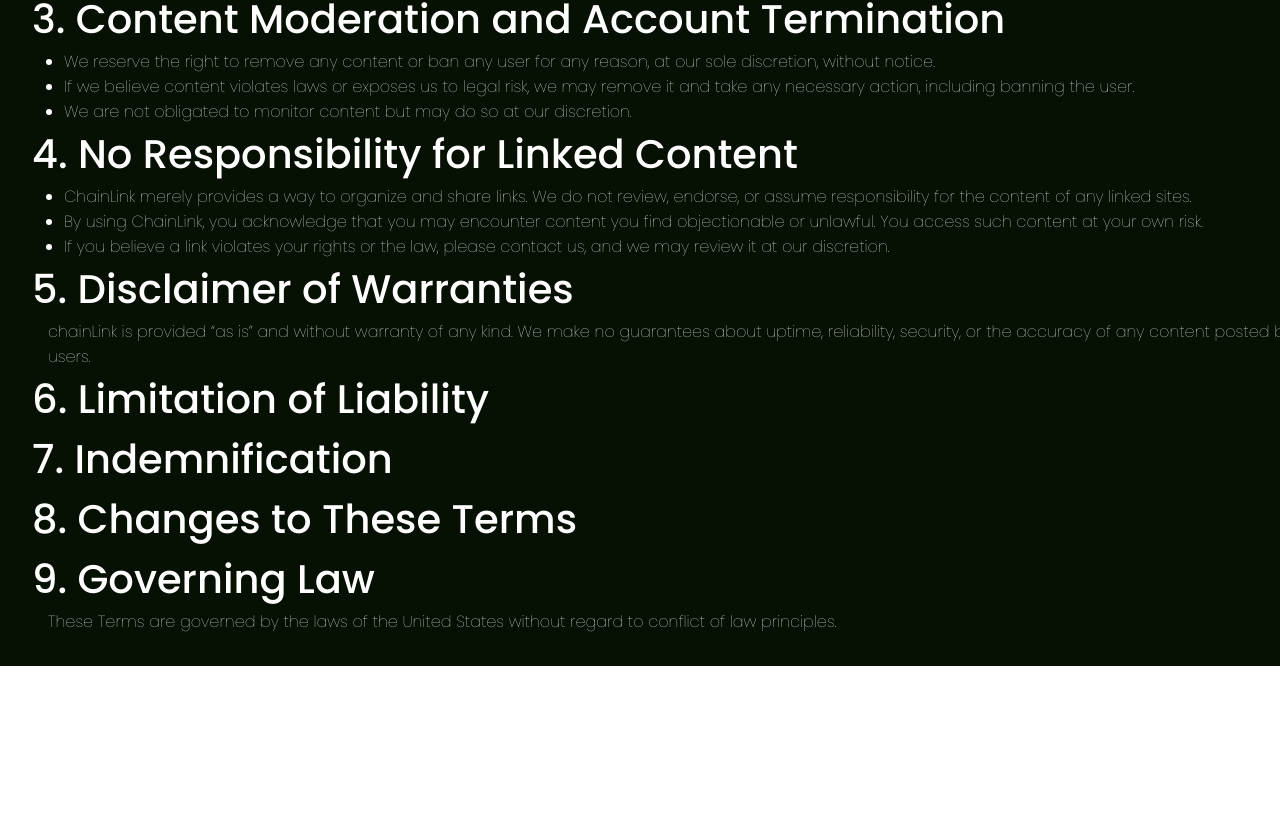
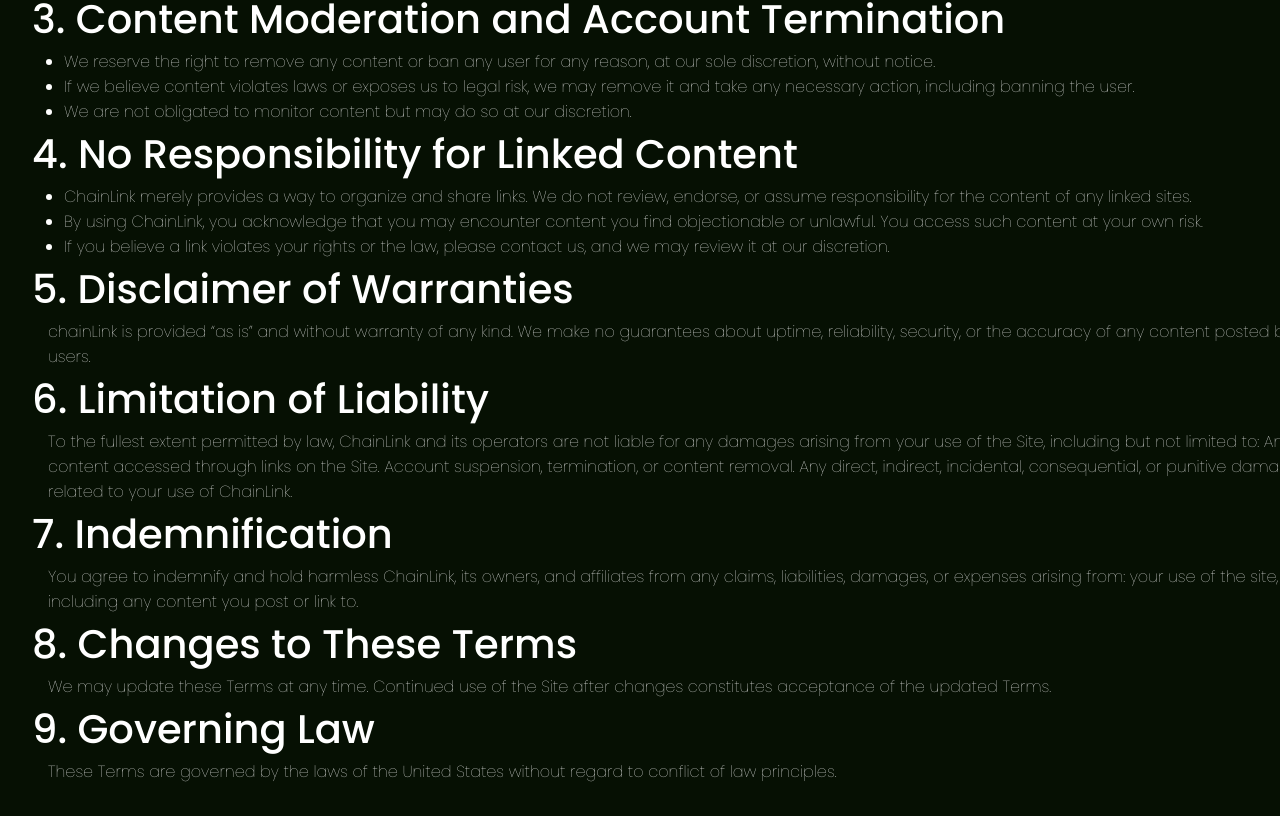
Before and after one commit to ejacksn/chainlink, a Next.js app: page /legal/terms-and-conditions in a window 1280 px wide. Shown: the part 531-1347 px from the top of the page. Before the commit the page ends 1197 px from the top, so only its background shows below. Built offline with nearby package versions, Linux system fonts and the light colour scheme; no server answers.

Commit message:
Update terms and conditions

```diff
--- a/pages/legal/terms-and-conditions.js
+++ b/pages/legal/terms-and-conditions.js
@@ -66,13 +66,20 @@
     <P>chainLink is provided “as is” and without warranty of any kind. We make no guarantees about uptime, reliability, security, or the accuracy of any content posted by users.</P>
 
     <H2>6. Limitation of Liability</H2>
-    <P></P>
+    <P>To the fullest extent permitted by law, ChainLink and its operators are not liable for any damages arising from your use of the Site, including but not limited to:
+
+Any content accessed through links on the Site.
+Account suspension, termination, or content removal.
+Any direct, indirect, incidental, consequential, or punitive damages related to your use of ChainLink.</P>
 
     <H2>7. Indemnification</H2>
-    <P></P>
+    <P>
+    You agree to indemnify and hold harmless ChainLink, its owners, and affiliates from any claims, liabilities, damages, or expenses arising from:
+    your use of the site, including any content you post or link to.
+    </P>
 
     <H2>8. Changes to These Terms</H2>
-    <P></P>
+    <P>We may update these Terms at any time. Continued use of the Site after changes constitutes acceptance of the updated Terms.</P>
 
     <H2>9. Governing Law</H2>
     <P>These Terms are governed by the laws of the United States without regard to conflict of law principles.</P>
```
